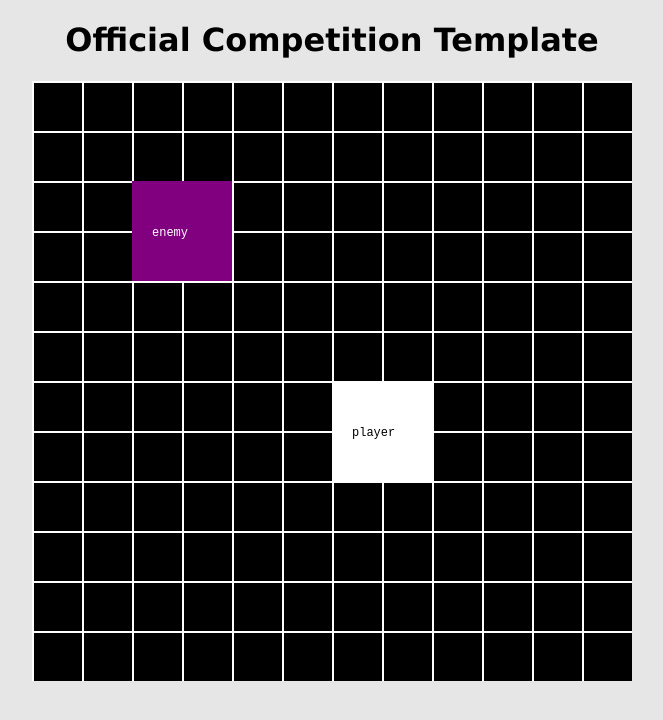
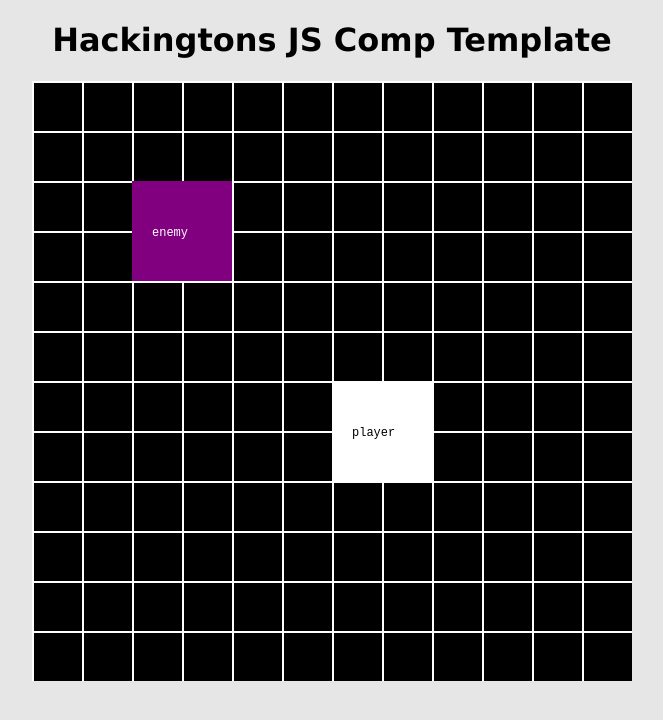
Before and after one commit to ichibangaijin/Hackingtons-JavaScript-Comp-Template, a plain HTML site: page index.html in a window 1280 px wide. Shown: the whole page, without its empty margins (308-971 px from the left). Drawn offline with Linux system fonts and the light colour scheme.

Commit message:
Update index.html

```diff
--- a/index.html
+++ b/index.html
@@ -7,7 +7,7 @@
     </head>
 
     <body>
-        <h1>Official Competition Template</h1>
+        <h1>Hackingtons JS Comp Template</h1>
         <canvas width="600px" height="600px" id="gamecanvas"></canvas>
         <script type="module" src="game.js"></script>
         <script type="module" src="isTouching.js"></script>
```
